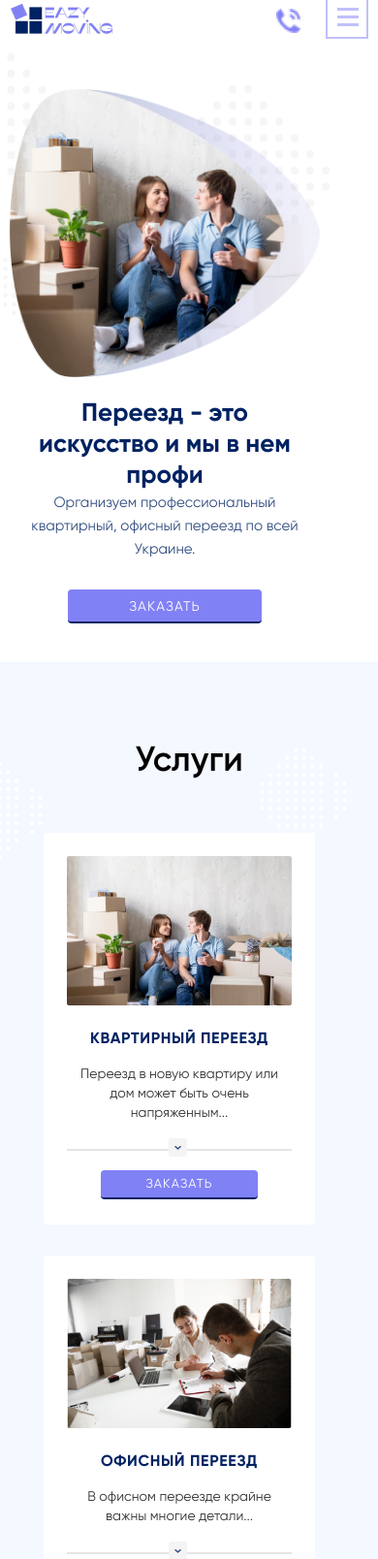
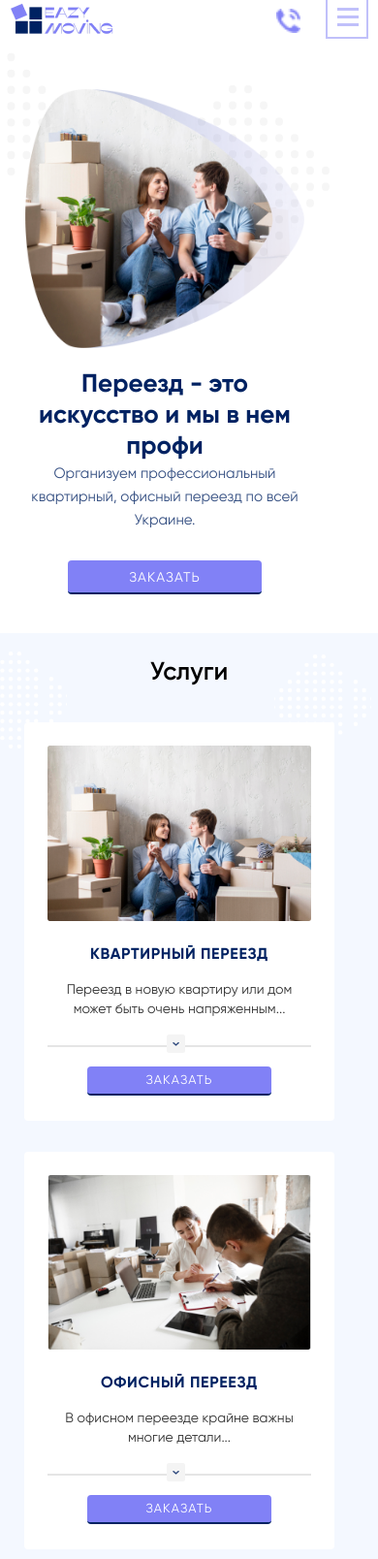
Before and after one commit to Neo-15/Progect-easy-movingit, a PHP site: page / in a window 390 px wide; the page is wider, and only the part inside the window is pictured. Shown: the part 25-1633 px from the top of that part at 97% size. Run offline with PHP 8.4, Linux system fonts and the light colour scheme.

Commit message:
Update style.css

```diff
--- a/css/style.css
+++ b/css/style.css
@@ -2190,9 +2190,13 @@ body{
 	}
 
 	.intro-image::before {
-    top: 190px;
-    left: -79px;
-}
+    top: 152px;
+    left: -68px;
+}
+
+	.intro-photo{
+		min-width: 320px;
+	}
 }
 
 
@@ -2209,13 +2213,17 @@ body{
 	}
 
 	.intro-image::before {
-    top: 190px;
-    left: -53px;
+    top: 128px;
+    left: -38px;
 }
 
 	.intro-suptitle{
 		width: 90%;
 		font-size: 15px;
+	}
+
+	.intro-photo{
+		min-width: 270px;
 	}
 
 
@@ -2245,6 +2253,11 @@ body{
     top: 149px;
     left: -24px;
 	}
+
+	.intro-photo{
+		min-width: 240px;
+	}
+
 }
 
 @media (max-width:560px){
@@ -2263,9 +2276,13 @@ body{
 		width: 100%;
 	}
 
+	.intro-image:nth-of-type(2)::before{
+		display: none;
+	}
+
 	.intro-photo{
-		margin: 0;
-		width: 100%;
+		margin: 0 auto;
+		width: 90%;
 	}
 
 	.intro-text{
@@ -2288,7 +2305,7 @@ body{
 		width: 90%;
 	}
 
-		.servis-item:nth-of-type(1)::before{
+	.servis-item:nth-of-type(1)::before{
 		width: 100px;
 		height: 100px;
 	}
@@ -2301,6 +2318,8 @@ body{
 .servis-item:nth-of-type(1)::after{
 	width: 100px;
 	height: 100px;
+	top: -70px;
+	right: -38px;
 	}
 
 	.intro-image::before{
@@ -2338,6 +2357,18 @@ body{
 			height: 25px;
 		}
 
+		.Services{
+			padding-left: 10px;
+			padding-right: 10px;
+		}
+
+		.servise-title{
+			font-size: 26px;
+			padding-top: 20px;
+			margin-bottom: 0;
+		}
+
+
 		.item-title{
 			font-size: 16px;
 			line-height: 20px;
```
